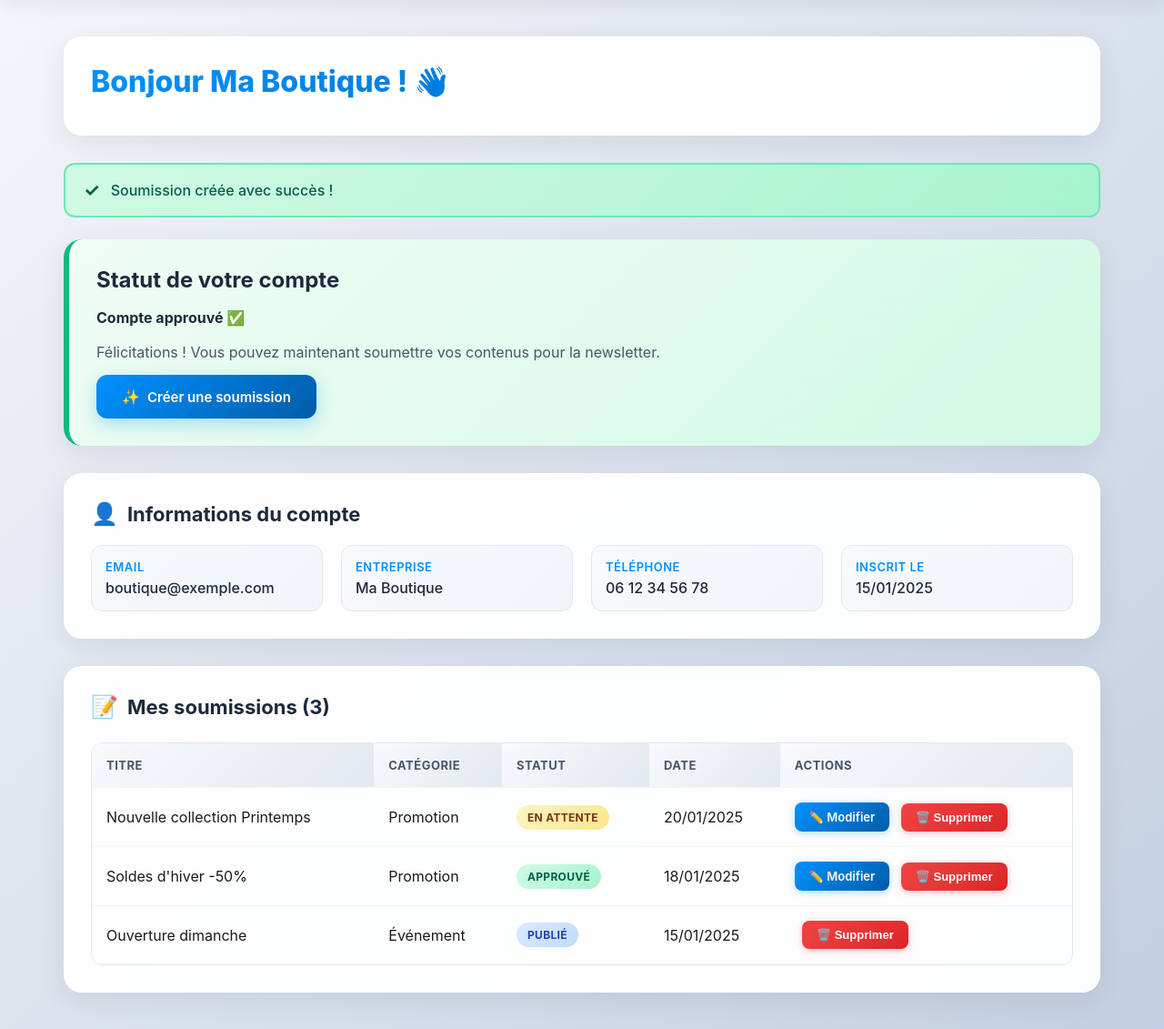
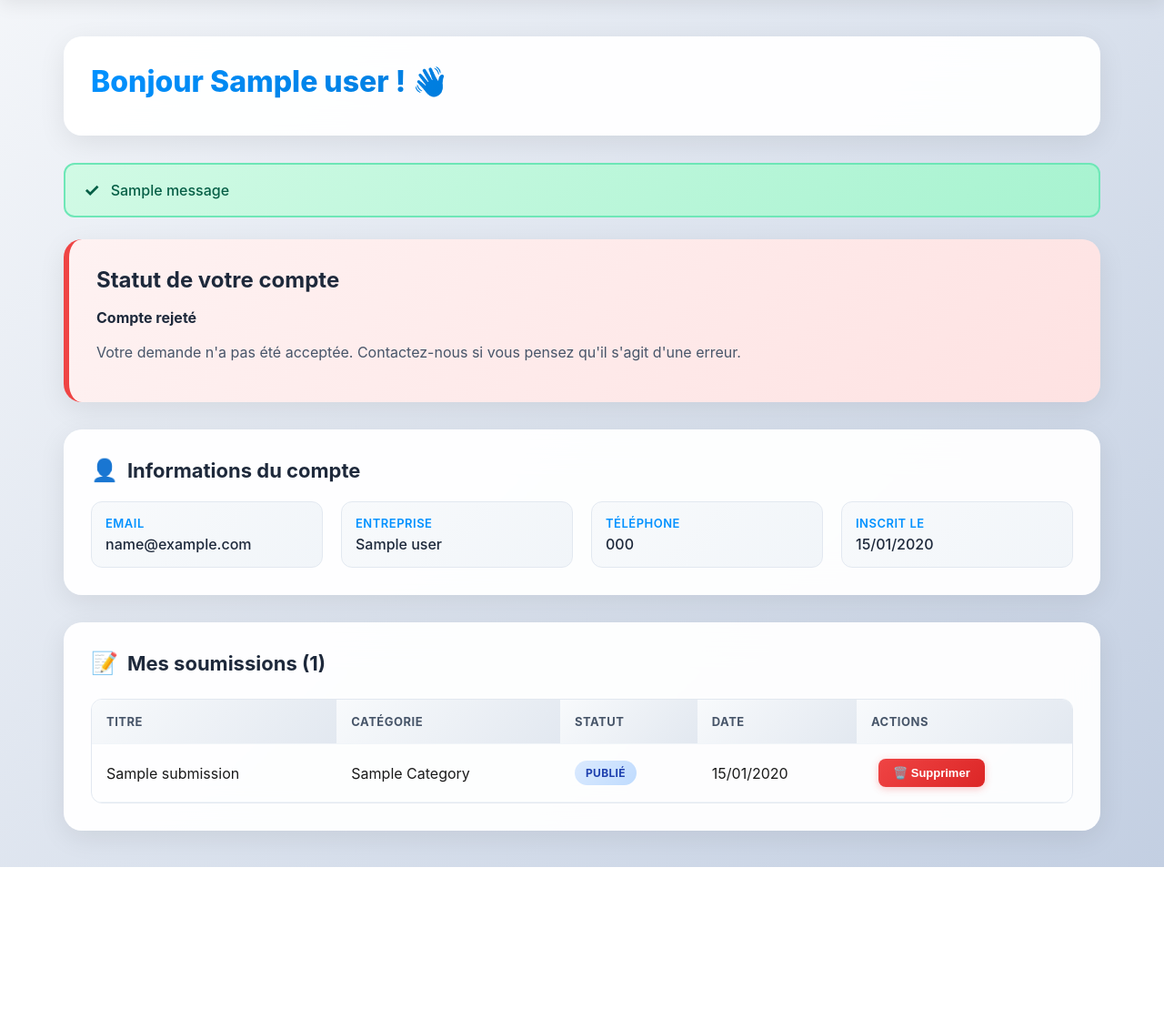
Before and after one commit to Foufou536/projet, a Flask app: page /dashboard in a window 1280 px wide. Shown: the part 81-1212 px from the top of the page at 91% size. After the commit the page ends 1034 px from the top, so only its background shows below. Run offline with Flask 3, Linux system fonts and the light colour scheme; the visitor is signed in with stand-in values (Sample User, id 1); one stand-in notice (Sample message) is shown; a database or web service that is not in the repository returns one stand-in record (values such as "Sample title"); some libraries are stand-ins or nearby versions.

Commit message:
modification des template

```diff
--- a/templates/auth/dashboard.html
+++ b/templates/auth/dashboard.html
@@ -4,6 +4,8 @@
     <meta charset="UTF-8">
     <meta name="viewport" content="width=device-width, initial-scale=1.0">
     <title>Mon Espace - Newsletter Locale</title>
+
+    <link rel="icon" type="image/png" href="{{ url_for('static', filename='favicon.png') }}">
 
     <style>
         * {
@@ -114,6 +116,7 @@
             font-size: 32px;
             background: linear-gradient(135deg, #0091ff 0%, #005ca8 100%);
             -webkit-background-clip: text;
+            background-clip: text;
             -webkit-text-fill-color: transparent;
             margin-bottom: 10px;
             font-weight: 800;
@@ -531,20 +534,34 @@
 
     <div class="container">
         <div class="welcome">
-            <h2>Bonjour Ma Boutique ! 👋</h2>
+            <h2>Bonjour {{ user.company_name }} ! 👋</h2>
         </div>
 
-        <!-- Exemple d'alerte -->
-        <div class="alert alert-success">
-            Soumission créée avec succès !
+        <!-- Messages Flash -->
+        {% with messages = get_flashed_messages(with_categories=true) %}
+            {% if messages %}
+                {% for category, message in messages %}
+                    <div class="alert alert-{{ category }}">
+                        {{ message }}
                     </div>
+                {% endfor %}
+            {% endif %}
+        {% endwith %}
 
-        <!-- Statut du compte APPROUVÉ -->
-        <div class="status-card status-approved">
+        <!-- Statut du compte -->
+        <div class="status-card {% if user.status == 'pending' %}status-pending{% elif user.status == 'approved' %}status-approved{% else %}status-rejected{% endif %}">
             <h3>Statut de votre compte</h3>
+            {% if user.status == 'pending' %}
+                <p><strong>En attente d'approbation</strong></p>
+                <p>Votre compte est en cours d'examen. Vous pourrez soumettre des contenus une fois votre compte approuvé.</p>
+            {% elif user.status == 'approved' %}
                 <p><strong>Compte approuvé ✅</strong></p>
                 <p>Félicitations ! Vous pouvez maintenant soumettre vos contenus pour la newsletter.</p>
                 <a href="/submit" class="btn">Créer une soumission</a>
+            {% else %}
+                <p><strong>Compte rejeté</strong></p>
+                <p>Votre demande n'a pas été acceptée. Contactez-nous si vous pensez qu'il s'agit d'une erreur.</p>
+            {% endif %}
         </div>
 
         <!-- Informations du compte -->
@@ -553,27 +570,30 @@
             <div class="info-grid">
                 <div class="info-item">
                     <strong>Email</strong>
-                    <span>boutique@exemple.com</span>
+                    <span>{{ user.email }}</span>
                 </div>
                 <div class="info-item">
                     <strong>Entreprise</strong>
-                    <span>Ma Boutique</span>
+                    <span>{{ user.company_name }}</span>
                 </div>
+                {% if user.phone %}
                 <div class="info-item">
                     <strong>Téléphone</strong>
-                    <span>06 12 34 56 78</span>
+                    <span>{{ user.phone }}</span>
                 </div>
+                {% endif %}
                 <div class="info-item">
                     <strong>Inscrit le</strong>
-                    <span>15/01/2025</span>
+                    <span>{{ user.created_at.strftime('%d/%m/%Y') }}</span>
                 </div>
             </div>
         </div>
 
         <!-- Mes soumissions -->
         <div class="submissions-section">
-            <h3>Mes soumissions (3)</h3>
+            <h3>Mes soumissions ({{ submissions|length }})</h3>
 
+            {% if submissions %}
                 <div class="table-wrapper">
                     <table class="submissions-table">
                         <thead>
@@ -586,47 +606,44 @@
                             </tr>
                         </thead>
                         <tbody>
+                            {% for submission in submissions %}
                                 <tr>
-                            <td>Nouvelle collection Printemps</td>
-                            <td>Promotion</td>
-                            <td><span class="badge badge-pending">En attente</span></td>
-                            <td>20/01/2025</td>
+                                    <td>{{ submission.title }}</td>
+                                    <td>{{ submission.category|title }}</td>
                                     <td>
-                                <a href="#" class="btn-edit">✏️ Modifier</a>
-                                <button class="btn-delete">🗑️ Supprimer</button>
+                                        <span class="badge badge-{{ submission.status }}">
+                                            {% if submission.status == 'pending' %}En attente
+                                            {% elif submission.status == 'approved' %}Approuvé
+                                            {% elif submission.status == 'rejected' %}Rejeté
+                                            {% elif submission.status == 'published' %}Publié
+                                            {% else %}{{ submission.status|title }}{% endif %}
+                                        </span>
+                                    </td>
+                                    <td>{{ submission.created_at.strftime('%d/%m/%Y') }}</td>
+                                    <td>
+                                        {% if submission.status in ['pending', 'approved'] %}
+                                            <a href="/edit_submission/{{ submission.id }}" class="btn-edit">✏️ Modifier</a>
+                                        {% endif %}
+
+                                        <form action="/delete_submission/{{ submission.id }}" method="POST" style="display: inline;" onsubmit="return confirm('Êtes-vous sûr de vouloir supprimer cette soumission ?');">
+                                            <input type="hidden" name="csrf_token" value="{{ csrf_token() }}">
+                                            <button type="submit" class="btn-delete">🗑️ Supprimer</button>
+                                        </form>
                                     </td>
                                 </tr>
-                        <tr>
-                            <td>Soldes d'hiver -50%</td>
-                            <td>Promotion</td>
-                            <td><span class="badge badge-approved">Approuvé</span></td>
-                            <td>18/01/2025</td>
-                            <td>
-                                <a href="#" class="btn-edit">✏️ Modifier</a>
-                                <button class="btn-delete">🗑️ Supprimer</button>
-                            </td>
-                        </tr>
-                        <tr>
-                            <td>Ouverture dimanche</td>
-                            <td>Événement</td>
-                            <td><span class="badge badge-published">Publié</span></td>
-                            <td>15/01/2025</td>
-                            <td>
-                                <button class="btn-delete">🗑️ Supprimer</button>
-                            </td>
-                        </tr>
+                            {% endfor %}
                         </tbody>
                     </table>
                 </div>
-
-            <!-- État vide (à afficher si aucune soumission) -->
-            <!--
+            {% else %}
                 <div class="empty-state">
                     <div class="icon">📭</div>
                     <p>Aucune soumission pour le moment.</p>
+                    {% if user.status == 'approved' %}
                         <a href="/submit" class="btn">Créer votre première soumission</a>
+                    {% endif %}
                 </div>
-            -->
+            {% endif %}
         </div>
     </div>
 </body>
--- a/templates/submission/create.html
+++ b/templates/submission/create.html
@@ -38,6 +38,7 @@
             font-weight: 700;
             background: linear-gradient(135deg, #0091ff 0%, #005ca8 100%);
             -webkit-background-clip: text;
+            background-clip: text;
             -webkit-text-fill-color: transparent;
         }
 
@@ -95,6 +96,7 @@
             font-size: 32px;
             background: linear-gradient(135deg, #0091ff 0%, #005ca8 100%);
             -webkit-background-clip: text;
+            background-clip: text;
             -webkit-text-fill-color: transparent;
             margin-bottom: 12px;
             font-weight: 800;
```
Also changed, not shown: templates/auth/login.html (+98 -1 lines), templates/auth/register.html (+16 -6 lines). Lines whose indentation alone changed are shown as unchanged.
